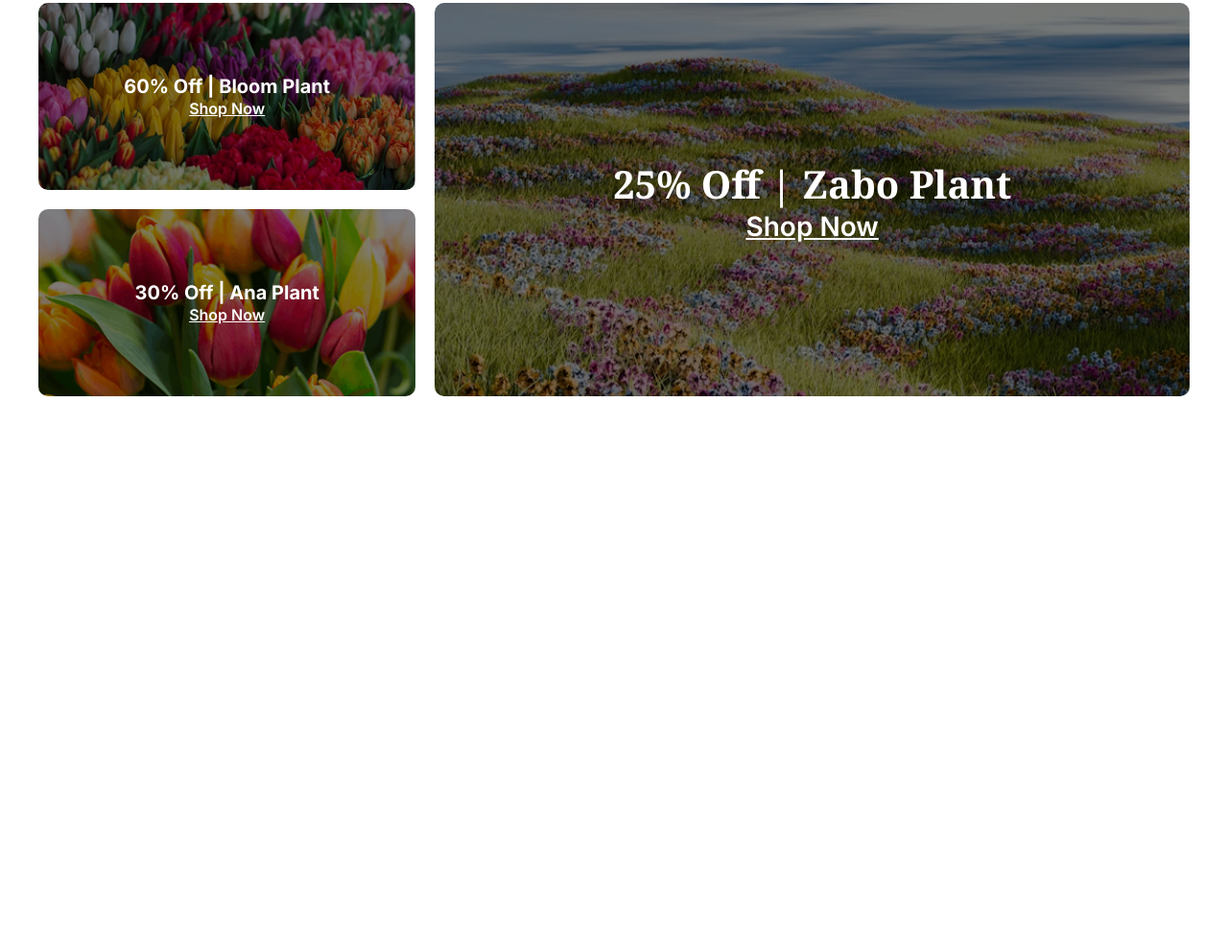
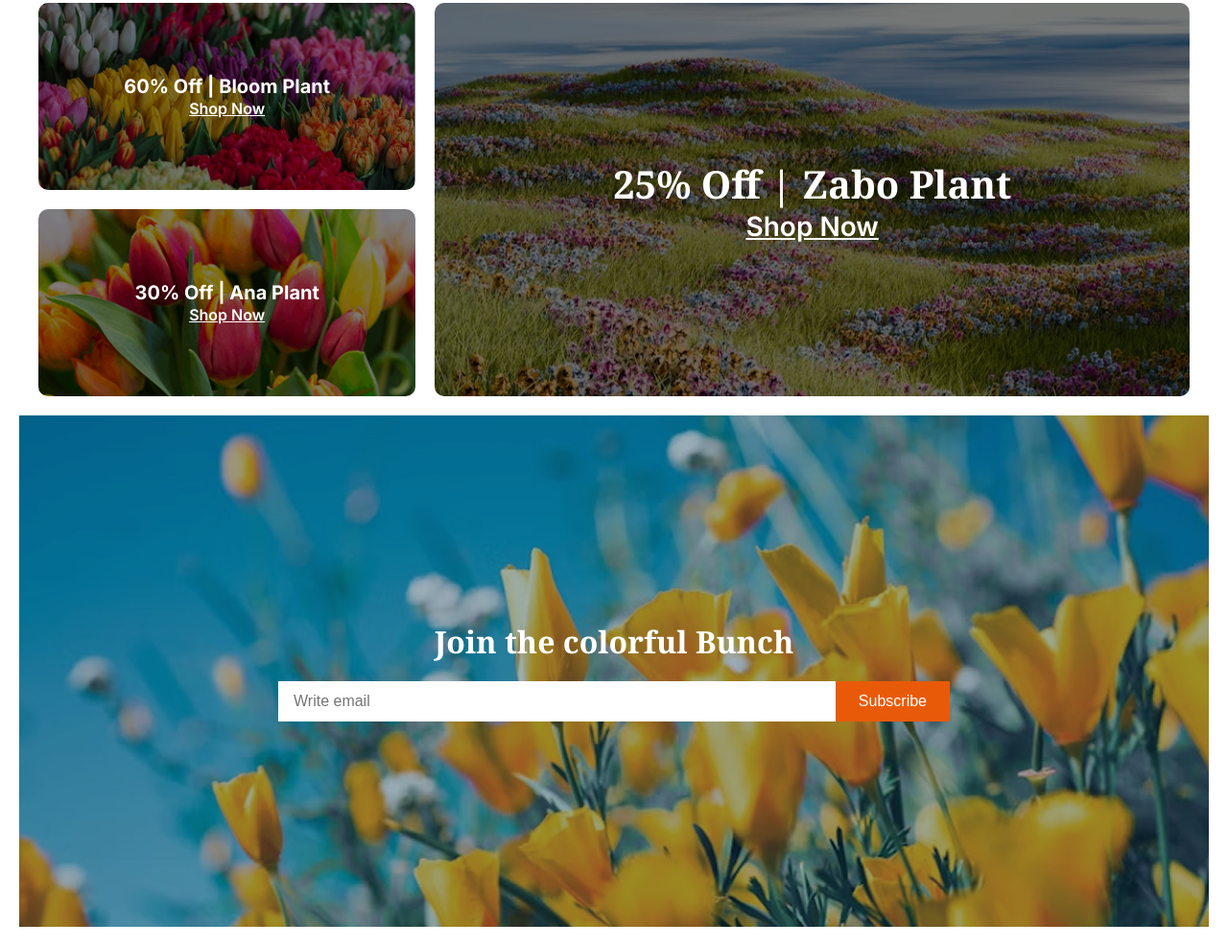
Before and after one commit to risingrahmanmizanur/2nd-assignment, a plain HTML site: page index.html in a window 1280 px wide. Shown: the part 862-1848 px from the top of the page at 96% size. Before the commit the page ends 1315 px from the top, so only its background shows below. Drawn offline with Linux system fonts and the light colour scheme.

Commit message:
join section uploaded

```diff
--- a/index.html
+++ b/index.html
@@ -48,7 +48,7 @@
         </section>
 
 
-        <!-- Section 5: Plant Offers -->
+        <!-- Section 5-->
         <section class="deals">
             <h2 class="deal-title"><span class="lates">Latest</span> Deals</h2>
             <p class="deal-para">Indulge your senses with the beauty and fragrance of our fresh flower shop. From
@@ -56,7 +56,7 @@
                 blooms, we offer a wide variety of fresh.</p>
         </section>
         <section class="grid-container">
-            <!-- Left Column (Bloom & Ana) -->
+            <!-- left-column -->
             <div class="left-column">
                 <div class="card"
                     style="background-image: linear-gradient(rgba(0, 0, 0, 0.5), rgba(0, 0, 0, 0.5)), url('/assets/deal-bloom.png')">
@@ -74,7 +74,7 @@
                 </div>
             </div>
 
-            <!-- Right Column (Zabo) -->
+            <!-- right-column-->
             <div class="right-column">
                 <div class="card"
                     style="background-image: linear-gradient(rgba(0, 0, 0, 0.5), rgba(0, 0, 0, 0.5)), url('/assets/deal-zabo.png')">
@@ -85,6 +85,16 @@
                 </div>
             </div>
         </section>
+<!-- join section -->
+        <section class="join-section">
+            <div class="join-div">
+                <h2>Join the colorful Bunch</h2>
+                <form class="join-form">
+                    <input type="email" placeholder="Write email" required />
+                    <button type="submit">Subscribe</button>
+                </form>
+            </div>
+        </section>
 
     </main>
     <footer></footer>
--- a/style.css
+++ b/style.css
@@ -1,3 +1,17 @@
+/* main */
+* {
+    margin: 0;
+    padding: 0;
+    box-sizing: border-box;
+}
+
+body {
+    font-family: 'Noto Serif', serif;
+    padding: 20px;
+    color: white;
+}
+
+/* main */
 /* first section */
 .inter-logo {
     font-family: "Inter", sans-serif;
@@ -76,7 +90,9 @@ nav ul li {
         width: 100%;
     }
 
-    .link-1, .link-2, .link-3 {
+    .link-1,
+    .link-2,
+    .link-3 {
         display: none;
     }
 
@@ -89,6 +105,7 @@ nav ul li {
         margin-left: auto;
     }
 }
+
 /* nav end */
 
 /* banner start */
@@ -160,20 +177,7 @@ nav ul li {
 
 /* banner end */
 
-/* main */
-* {
-    margin: 0;
-    padding: 0;
-    box-sizing: border-box;
-}
 
-body {
-    font-family: 'Noto Serif', serif;
-    padding: 20px;
-    color: white;
-}
-
-/* main */
 
 /* deal challenge section */
 .deals {
@@ -321,3 +325,71 @@ body {
         font-family: "Inter", sans-serif;
     }
 }
+
+/* join section */
+
+.join-section {
+  background-image: url('/assets/news-letter-bg.png');
+  background-size: cover;
+  background-position: center;
+  width: 100%;
+  min-height: 533px;
+  display: flex;
+  justify-content: center;
+  align-items: center;
+  padding: 20px;
+}
+
+.join-div {
+  width: 100%;
+  max-width: 700px;
+  text-align: center;
+}
+
+.join-div h2 {
+  font-size: 2rem;
+  margin-bottom: 20px;
+}
+
+.join-form {
+  display: grid;
+  grid-template-columns: 1fr auto;
+  gap: 0;
+  width: 100%;
+}
+
+.join-form input[type="email"] {
+  padding: 12px 16px;
+  font-size: 1rem;
+  border: none;
+  width: 100%;
+}
+
+.join-form button {
+  padding: 12px 24px;
+  font-size: 1rem;
+  background-color: #E95A08;
+  color: #FFFFFF;
+  border: none;
+  cursor: pointer;
+}
+
+
+@media screen and (max-width: 768px) {
+  .join-div h2 {
+    font-size: 1.5rem;
+  }
+
+  .join-form {
+    grid-template-columns: 1fr auto;
+  }
+
+  .join-form input[type="email"] {
+    font-size: 0.9rem;
+  }
+
+  .join-form button {
+    padding: 12px;
+    font-size: 0.9rem;
+  }
+}
```
